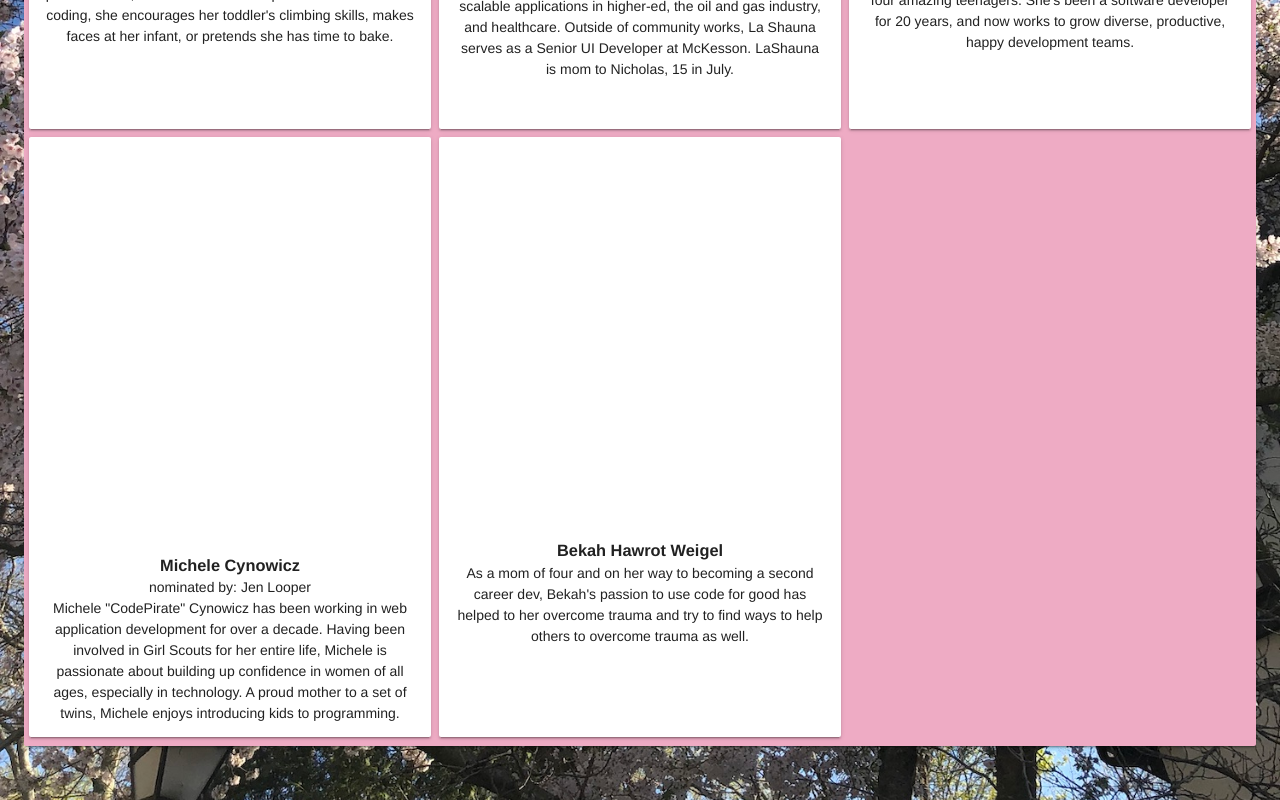
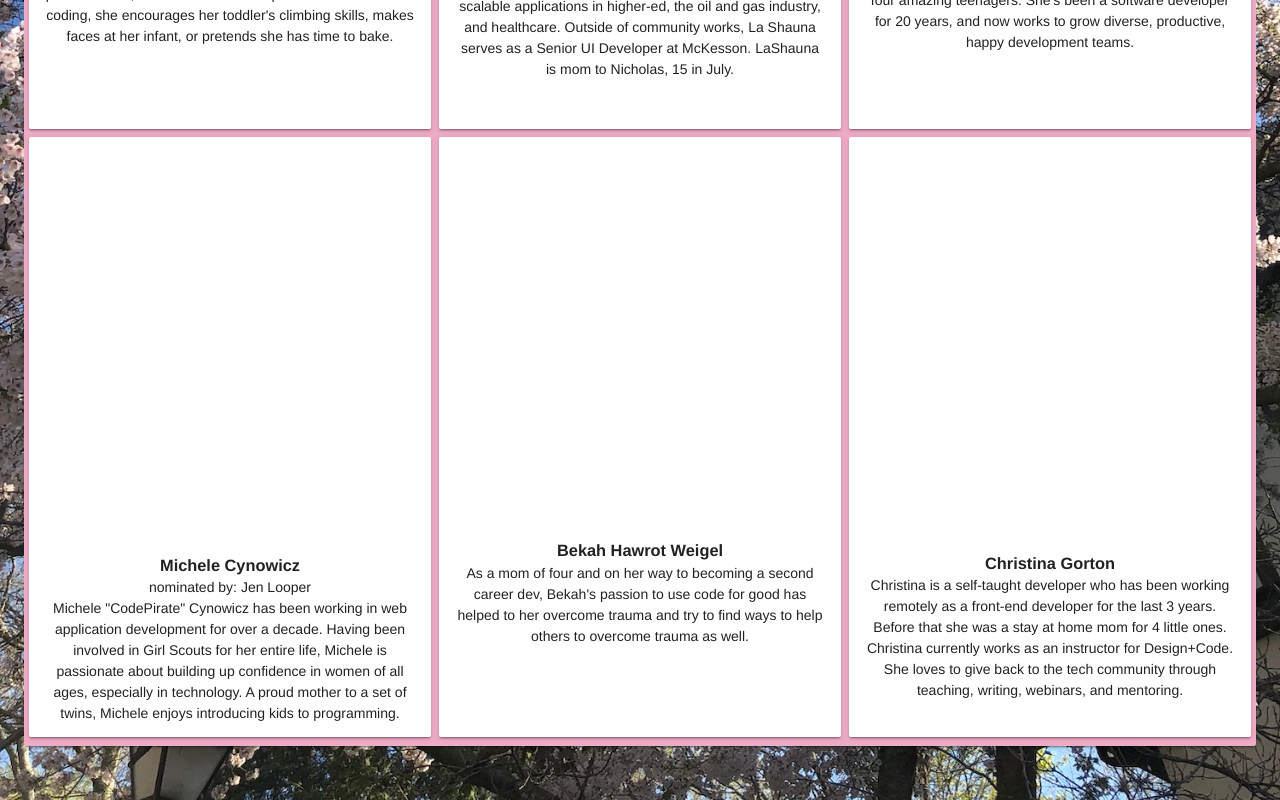
Before and after one commit to jlooper/yomamaisadev, a Vue app: page /#/ in a window 1280 px wide. Shown: the part 2538-3338 px from the top of the page. Built offline with nearby package versions, Linux system fonts and the light colour scheme.

Commit message:
christina gorton

```diff
--- a/src/data/moms.js
+++ b/src/data/moms.js
@@ -126,6 +126,15 @@ export default [
 		approved: true,
 	},
 	{
+		name: 'Christina Gorton',
+		type: 'mom',
+		nominatedby: '',
+		bio:
+			'Christina is a self-taught developer who has been working remotely as a front-end developer for the last 3 years. Before that she was a stay at home mom for 4 little ones. Christina currently works as an instructor for Design+Code. She loves to give back to the tech community through teaching, writing, webinars, and mentoring.',
+		img: './assets/christinagorton.jpg',
+		approved: true,
+	},
+	{
 		name: 'Jess West',
 		type: 'furmom',
 		nominatedby: '',
```
Also changed, not shown: public/assets/christinagorton.jpg (added).
